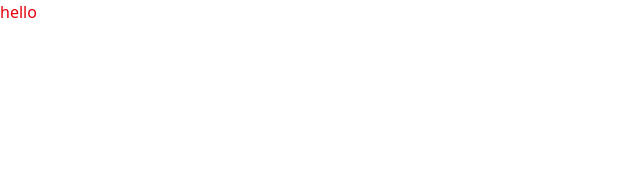
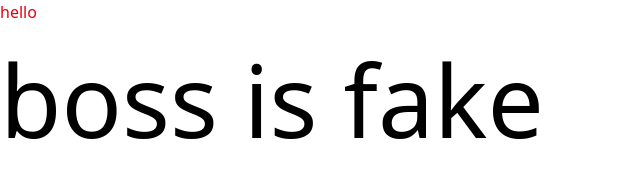
Before and after one commit to Muhanguzi-boss/Personal-CSS, a website: page index.html in a window 1280 px wide. Shown: the whole page, without its empty margins (0-640 px from the left). Drawn offline with Linux system fonts and the light colour scheme.

Commit message:
Boss is really fake

```diff
--- a/index.html
+++ b/index.html
@@ -8,6 +8,7 @@
 </head>
 <body>
     <h1 class="text-red-600">hello</h1>
+    <h2 class="text-[100px]">boss is fake</h2>
 
 </body>
 </html>
```
Also changed, not shown: src/output.css.
